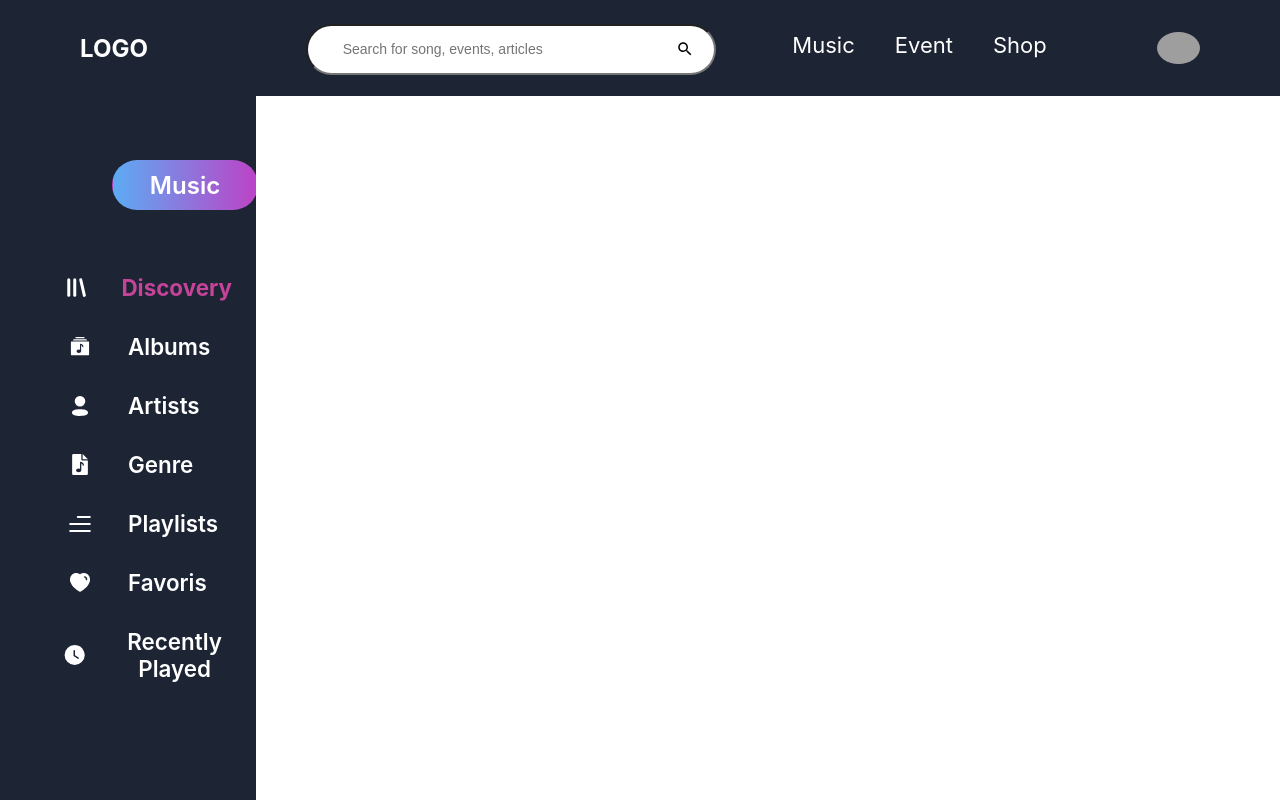
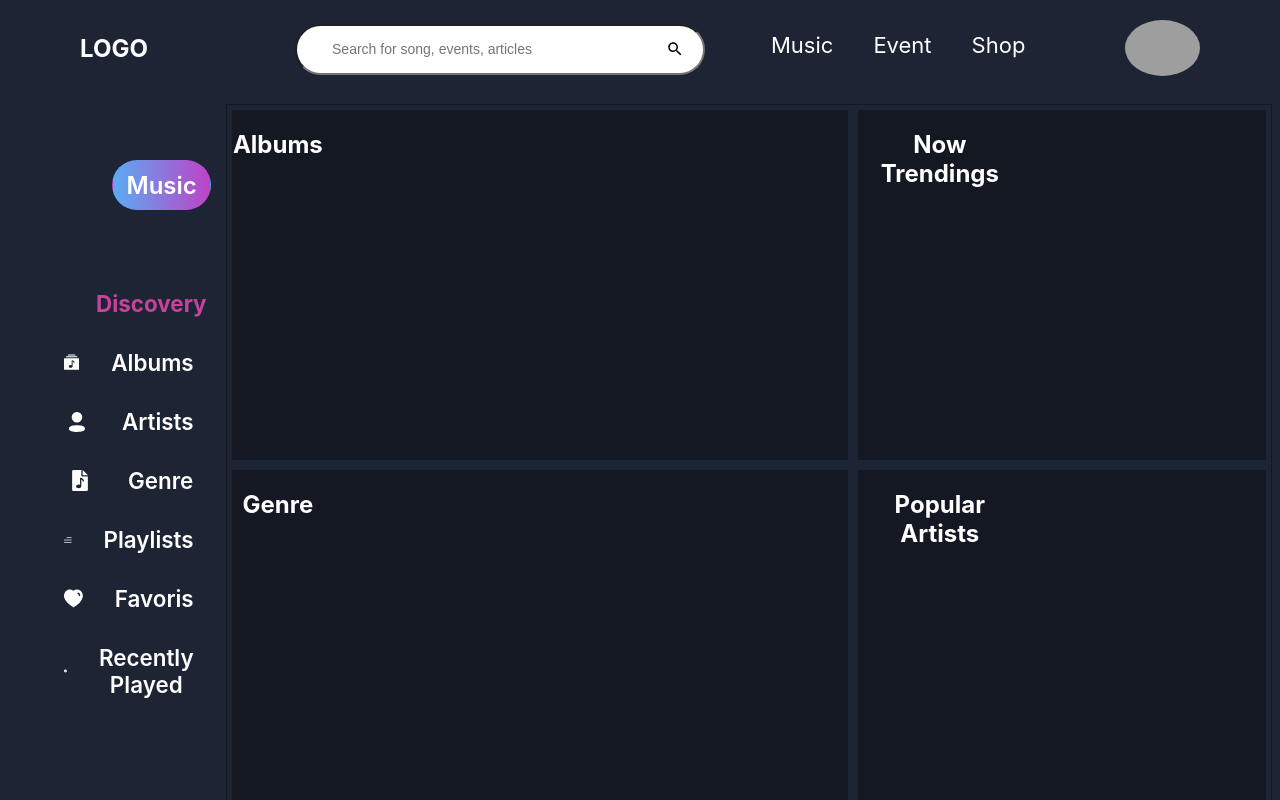
Before and after one commit to Mortadhagomri/MusicApp, a React (Create React App) app in the folder front/front-react/: page / in a window 1280 px wide. Built offline with nearby package versions, Linux system fonts and the light colour scheme; grey boxes are pictures that could not be loaded.

Commit message:
grid_home

```diff
--- a/front/front-react/package.json
+++ b/front/front-react/package.json
@@ -6,7 +6,9 @@
     "@testing-library/jest-dom": "^5.14.1",
     "@testing-library/react": "^11.2.7",
     "@testing-library/user-event": "^12.8.3",
+    "bootstrap": "^5.0.2",
     "react": "^17.0.2",
+    "react-bootstrap": "^2.0.0-beta.4",
     "react-dom": "^17.0.2",
     "react-router-dom": "^5.2.0",
     "react-scripts": "4.0.3",
--- a/front/front-react/src/App.css
+++ b/front/front-react/src/App.css
@@ -3,5 +3,14 @@
   height: 100%;
   position: absolute;
   width: 100%;
-  overflow: hidden;
+  overflow: auto;
+  background-color: #1d2434;
 }
+.App::-webkit-scrollbar {
+  width: 0px;
+}
+.main {
+  height: 100%;
+  display: flex;
+  justify-content: space-between;
+}
--- a/front/front-react/src/App.jsx
+++ b/front/front-react/src/App.jsx
@@ -1,7 +1,10 @@
+import React from "react";
+
 import "./App.css";
-import React from "react";
+
 import Headbar from "./Components/Headbar/Headbar";
 import Dashboard from "./Components/Dashboard/Dashboard";
+import Container from "./Components/Container/Container";
 
 import {
   userDefaultIdentif,
@@ -12,7 +15,10 @@ const App = () => {
   return (
     <div className="App">
       <Headbar />
-      <Dashboard dashboard={userDash} DefaultIdentif={userDefaultIdentif} />
+      <div className="main">
+        <Dashboard dashboard={userDash} DefaultIdentif={userDefaultIdentif} />
+        <Container />
+      </div>
     </div>
   );
 };
--- a/front/front-react/src/Components/Avatar/avatar.css
+++ b/front/front-react/src/Components/Avatar/avatar.css
@@ -3,7 +3,7 @@
   align-items: center;
 }
 .small_avatar {
-  height: 2em;
+  height: 3.5em;
   border-radius: 50%;
 }
 .medium_avatar {
--- /dev/null
+++ b/front/front-react/src/Components/Carousel/Carousel.jsx
@@ -0,0 +1,30 @@
+/* eslint-disable jsx-a11y/img-redundant-alt */
+// import "bootstrap/dist/css/bootstrap.min.css";
+import Carousel from "react-bootstrap/Carousel";
+
+import React from "react";
+
+const CarouselImg = () => {
+  return (
+    <Carousel>
+      <Carousel.Item interval={10000}>
+        <img
+          className="d-block w-100"
+          src="https://media.geeksforgeeks.org/wp-content/uploads/20210425122739/2-300x115.png"
+          alt="Image One"
+        />
+        <Carousel.Caption></Carousel.Caption>
+      </Carousel.Item>
+      <Carousel.Item interval={500}>
+        <img
+          className="d-block w-100"
+          src="https://media.geeksforgeeks.org/wp-content/uploads/20210425122716/1-300x115.png"
+          alt="Image Two"
+        />
+        <Carousel.Caption></Carousel.Caption>
+      </Carousel.Item>
+    </Carousel>
+  );
+};
+
+export default CarouselImg;
--- /dev/null
+++ b/front/front-react/src/Components/Container/Container.jsx
@@ -0,0 +1,24 @@
+import React from "react";
+import CarouselImg from "../Carousel/Carousel";
+import "./container.css";
+
+const Container = () => {
+  return (
+    <div className="main_container">
+      <div class="item">
+        <h2 className="item_title item__title_left">Albums</h2>
+      </div>
+      <div class="item">
+        <h2 className="item_title item__title_right">Now Trendings</h2>
+      </div>
+      <div class="item">
+        <h2 className="item_title item__title_left">Genre</h2>
+      </div>
+      <div class="item">
+        <h2 className="item_title item__title_right">Popular Artists</h2>
+      </div>
+    </div>
+  );
+};
+
+export default Container;
--- /dev/null
+++ b/front/front-react/src/Components/Container/container.css
@@ -0,0 +1,29 @@
+.main_container {
+  flex: 1;
+  height: 90%;
+  margin: 0.5rem;
+  background-color: #1d2434;
+  color: white;
+  border: 1px solid #00000056;
+  display: grid;
+  grid-template-columns: 60% 40%;
+  grid-template-rows: 50% 50%;
+}
+.item {
+  margin: 5px;
+  /* padding: 20px; */
+  background-color: #00000056;
+  color: white;
+  display: flex;
+  flex-direction: column;
+  /* text-align: left; */
+}
+.item_title {
+  font-weight: 700;
+}
+.item__title_left {
+  padding-right: 85%;
+}
+.item__title_right {
+  padding-right: 60%;
+}
--- a/front/front-react/src/Components/Dashboard/dashboard.css
+++ b/front/front-react/src/Components/Dashboard/dashboard.css
@@ -1,10 +1,12 @@
 .dashboard {
-  width: 20%;
-  height: 100%;
-  flex: 0 0 17%;
+  width: 17%;
+  min-width: 15%;
+  height: 70%;
   background-color: #1d2434;
   padding: 4rem 0rem 0rem 0rem;
-  overflow: scroll;
+  /* overflow: scroll; */
+  display: flex;
+  flex-direction: column;
 }
 .dashboard::-webkit-scrollbar {
   width: 0px;
@@ -67,11 +69,11 @@
   margin-bottom: 3rem;
   border-radius: 25px;
   padding: 1rem 1rem;
-  width: 7rem;
+  width: 30%;
   height: 1rem;
   border: 1px solid transparent;
   display: flex;
-  flex-direction: row;
+  flex-direction: column;
   justify-content: center;
   align-items: center;
   background-image: -webkit-gradient(
@@ -82,4 +84,3 @@
     color-stop(0.03, #5fa8f2)
   );
 }
-/*  */
--- a/front/front-react/src/Components/Headbar/headbar.css
+++ b/front/front-react/src/Components/Headbar/headbar.css
@@ -6,6 +6,7 @@
   justify-content: space-between;
   z-index: 6;
   background-color: #1d2434;
+  /* position: sticky; */
 }
 .headbar_logo {
   background-color: none;
--- a/front/front-react/src/index.css
+++ b/front/front-react/src/index.css
@@ -6,7 +6,7 @@ body {
     sans-serif;
   -webkit-font-smoothing: antialiased;
   -moz-osx-font-smoothing: grayscale;
-  /* background-color: rgb(173, 58, 58); */
+  background-color: #1d2434;
 }
 
 code {
```
Also changed, not shown: 1 other file (tests, documents, lock files or other folders).
